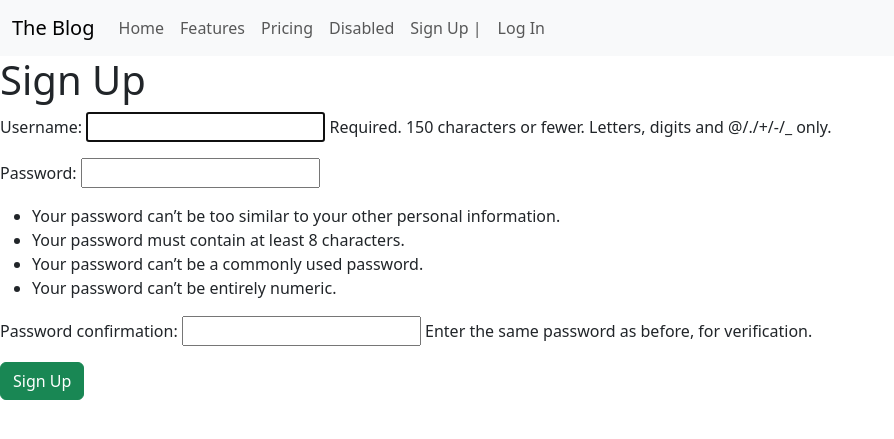
After one commit to s4rmier/fsdi112-113-blog, a Django app: page /accounts/signup/ in a window 1280 px wide. The commit adds this page. Shown: the top 439 px of the page, without its empty margins (0-894 px from the left). Run offline with Django 4.2, Linux system fonts and the light colour scheme.

Commit message:
log in feature

```diff
--- /dev/null
+++ b/accounts/urls.py
@@ -0,0 +1,6 @@
+from django.urls import path
+from .views import SignUpView
+
+urlpatterns = [
+    path("signup/", SignUpView.as_view(), name="signup")
+]
--- a/accounts/views.py
+++ b/accounts/views.py
@@ -1,3 +1,8 @@
-from django.shortcuts import render
+from django.views.generic import CreateView
+from django.contrib.auth.forms import UserCreationForm
+from django.urls import reverse_lazy
 
-# Create your views here.
+class SignUpView(CreateView):
+    template_name = "registration/signup.html"
+    form_class = UserCreationForm
+    success_url = reverse_lazy("login")
--- a/config/settings.py
+++ b/config/settings.py
@@ -108,7 +108,7 @@ AUTH_PASSWORD_VALIDATORS = [
 
 LANGUAGE_CODE = 'en-us'
 
-TIME_ZONE = 'UTC'
+TIME_ZONE = 'America/Los_Angeles'
 
 USE_I18N = True
 
@@ -124,3 +124,5 @@ STATIC_URL = 'static/'
 # https://docs.djangoproject.com/en/4.2/ref/settings/#default-auto-field
 
 DEFAULT_AUTO_FIELD = 'django.db.models.BigAutoField'
+
+LOGIN_REDIRECT_URL = 'admin'
--- a/config/urls.py
+++ b/config/urls.py
@@ -20,4 +20,6 @@ from django.urls import include, path
 urlpatterns = [
     path('admin/', admin.site.urls),
     path("", include("pages.urls")),
+    path("accounts/", include("django.contrib.auth.urls")),
+    path("accounts/", include("accounts.urls")),
 ]
--- a/templates/base.html
+++ b/templates/base.html
@@ -10,6 +10,37 @@
     integrity="sha384-4bw+/aepP/YC94hEpVNVgiZdgIC5+VKNBQNGCHeKRQN+PtmoHDEXuppvnDJzQIu9" crossorigin="anonymous">
 </head>
 <body>
+    <nav class="navbar navbar-expand-lg bg-body-tertiary">
+        <div class="container-fluid">
+          <a class="navbar-brand" href="#">The Blog</a>
+          <button class="navbar-toggler" type="button" data-bs-toggle="collapse" data-bs-target="#navbarNav" aria-controls="navbarNav" aria-expanded="false" aria-label="Toggle navigation">
+            <span class="navbar-toggler-icon"></span>
+          </button>
+          <div class="collapse navbar-collapse" id="navbarNav">
+            <ul class="navbar-nav">
+              <li class="nav-item">
+                <a class="nav-link" aria-current="page" href="{% url 'home' %}">Home</a>
+              </li>
+              <li class="nav-item">
+                <a class="nav-link" href="#">Features</a>
+              </li>
+              <li class="nav-item">
+                <a class="nav-link" href="#">Pricing</a>
+              </li>
+              <li class="nav-item">
+                <a class="nav-link">Disabled</a>
+              </li>
+              {% if user.is_authenticated %}
+                <a class="nav-link" href="{% url 'logout' %}">Log Out</a>
+              {% else %}
+                <a class="nav-link" href="{% url 'signup' %}">Sign Up | </a>
+                <a class="nav-link" href="{% url 'login' %}">Log In</a>
+              {% endif %}
+            </ul>
+          </div>
+        </div>
+      </nav>
+
     {% block content %}
     {% endblock content %}
 
--- /dev/null
+++ b/templates/registration/signup.html
@@ -0,0 +1,12 @@
+{% extends 'base.html' %}
+
+{% block title %}Blog | Sign-up{% endblock title %}
+
+{% block content %}
+<h1>Sign Up</h1>
+<form method="POST">
+    {% csrf_token %}
+    {{ form.as_p }}
+    <input type="submit" class="btn btn-success" value="Sign Up">
+</form>
+{% endblock content %}
--- /dev/null
+++ b/todo.txt
@@ -0,0 +1,5 @@
+# Register to sendgrid for next class
+https://sendgrid.com/
+verified sender: do not use yahoo or icloud
+
+Add external CSS
```
Also changed, not shown: templates/registration/logged_out.html (added, +9 -0 lines), templates/registration/login.html (added, +12 -0 lines), db.sqlite3.
